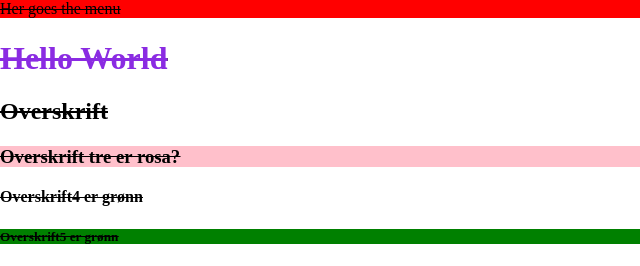
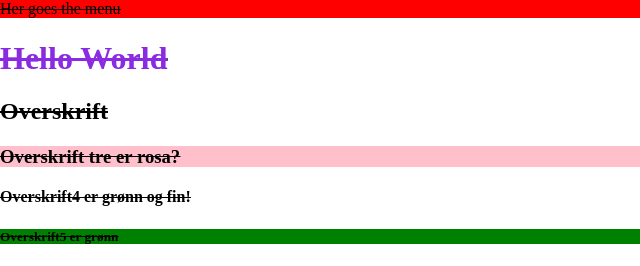
Before and after one commit to ttgamborg/_selectors, a plain HTML site: page index.html in a window 1280 px wide. Shown: the top 266 px of the page, 0-640 px from the left. Drawn offline with Linux system fonts and the light colour scheme.

Commit message:
Update index.html

```diff
--- a/index.html
+++ b/index.html
@@ -12,7 +12,7 @@
     <h1>Hello World</h1>
     <h2>Overskrift</h2>
     <h3 class="hvasierdu">Overskrift tre er rosa?</h3>
-    <h4>Overskrift4 er grønn</h4>
+    <h4>Overskrift4 er grønn og fin!</h4>
     <h5 id="greenmarking">Overskrift5 er grønn</h5>
     <h6 class="menu hvasierdu">Overskrift 6</h6>
     <div class="hvasierdu">Div som også er rosa</div>
```
